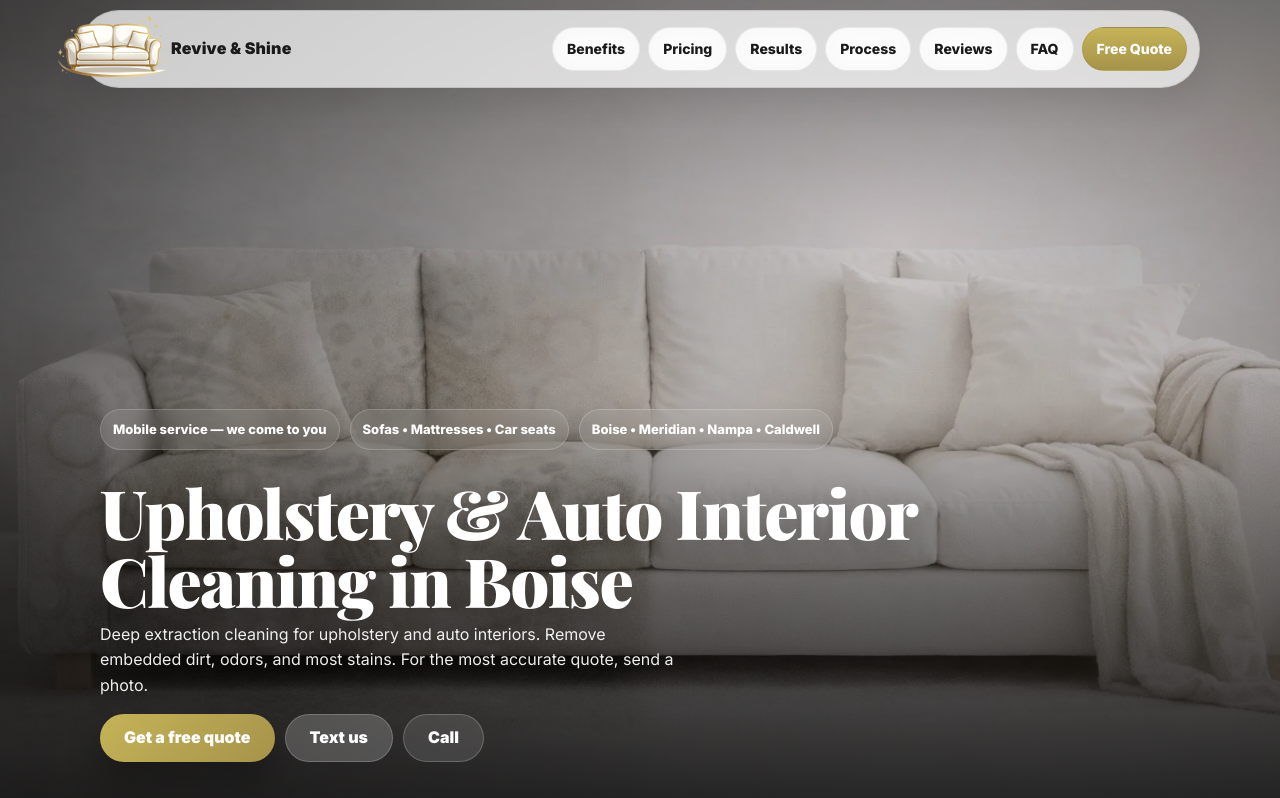
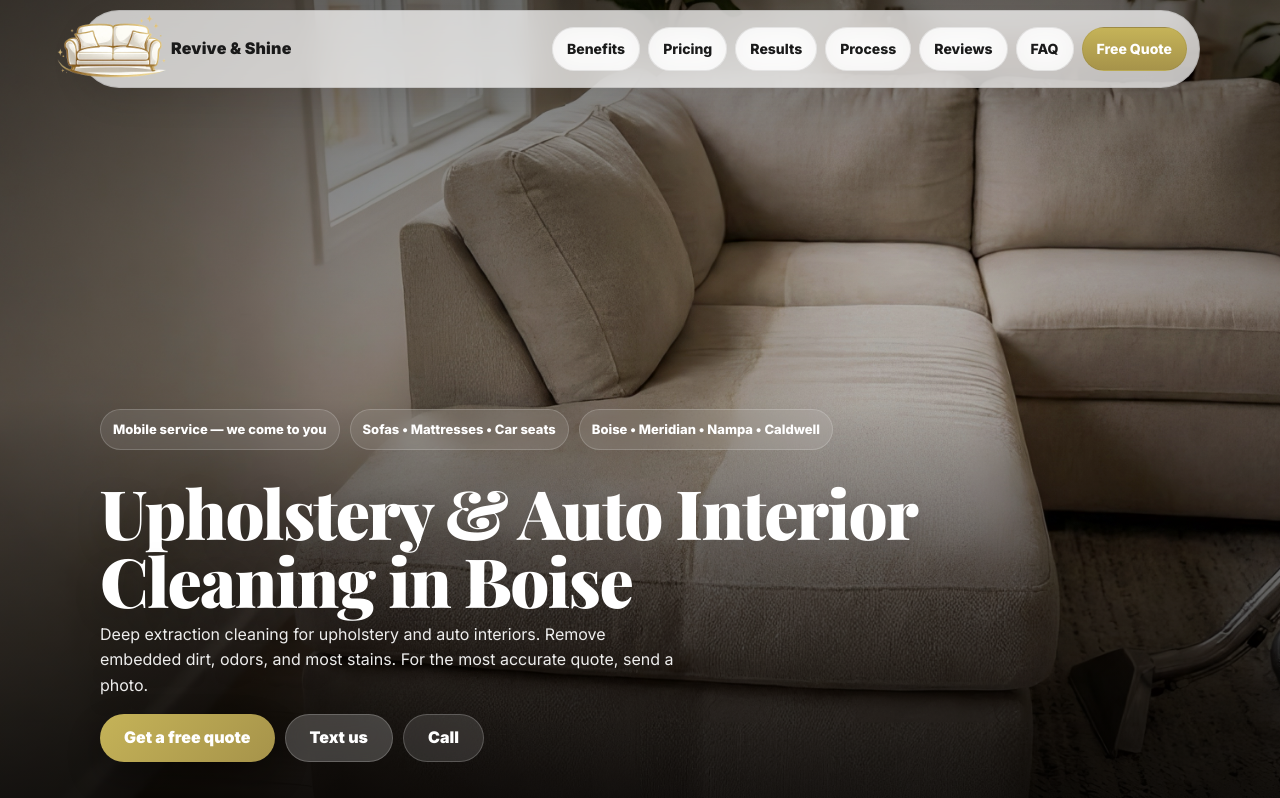
Before and after one commit to saskij/revive-shine-site, a Next.js app: page / in a window 1280 px wide. Shown: the top 798 px of the page. Built offline with nearby package versions, Linux system fonts and the light colour scheme; no server answers.

Commit message:
Replace hero background with new optimized couch image

```diff
--- a/src/app/globals.css
+++ b/src/app/globals.css
@@ -233,7 +233,7 @@ section {
   content: "";
   position: absolute;
   inset: 0;
-  background: url("/assets/images/hero-couch.webp") center / cover no-repeat;
+  background: url("/assets/images/hero-couch-optimized.jpg") center / cover no-repeat;
   transform: scale(1.02);
   filter: saturate(1.02) contrast(1.02);
 }
```
Also changed, not shown: public/assets/images/hero-couch-optimized.jpg (added), 1 other file (tests, documents, lock files or other folders).
